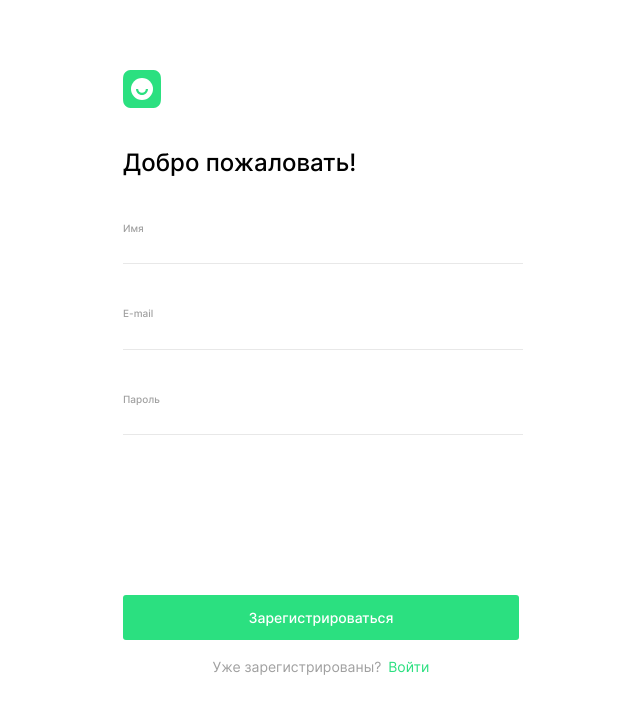
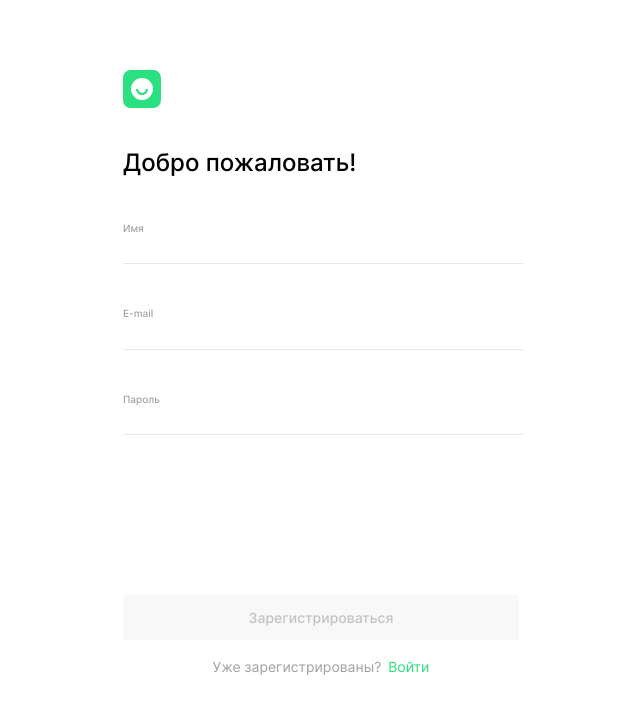
Before and after one commit to Anton-Laid/movies-explorer-frontend, a React (Create React App) app: page /signup in a window 1280 px wide. Shown: the top 714 px of the page, without its empty margins (319-959 px from the left). Built offline with nearby package versions, Linux system fonts and the light colour scheme; no server answers.

Commit message:
исправление 404, несколько мелких багов

```diff
--- a/src/components/App/App.js
+++ b/src/components/App/App.js
@@ -26,7 +26,6 @@ function App() {
   const footerPaths = ['/', '/movies', '/saved-movies'];
   // пользователь
   const [userData, setUserData] = useState({});
-  console.log(userData);
   const [loggedIn, setLoggedIn] = useState(false);
   // попап
   const [popapInfoTooltip, setPopapInfoTooltip] = useState(false);
@@ -49,14 +48,19 @@ function App() {
       .then((res) => {
         setUserData(res);
         setLoggedIn(true);
-        navigate('/movies', { replace: true });
+        navigate(location.pathname);
       })
-      .catch((err) => console.log(err.message));
+      .catch((err) => console.log(err));
   }, []);
 
   useEffect(() => {
     reFetch();
   }, [loggedIn]);
+
+  useEffect(() => {
+    window.addEventListener('resize', checkWindowWidth);
+    handleResize();
+  }, []);
 
   const hendleClosePopup = () => {
     setOpenPupap(!openPopup);
@@ -68,6 +72,10 @@ function App() {
 
   const hendelUpdateMovies = () => {
     reFetch();
+  };
+
+  const reFetch = () => {
+    loggedIn && getMySaveMovies();
   };
 
   const searchMovie = (movieName, isShortFilms) => {
@@ -114,11 +122,6 @@ function App() {
     }
   };
 
-  useEffect(() => {
-    window.addEventListener('resize', checkWindowWidth);
-    handleResize();
-  }, []);
-
   const handleShowMore = () => {
     const foundMovies = JSON.parse(localStorage.getItem('foundMovies'));
     setDataMovies(foundMovies.slice(0, dataMovies.length + moreCards));
@@ -126,10 +129,6 @@ function App() {
 
   const handleSearch = (movieName, isShortFilms) => {
     searchMovie(movieName, isShortFilms);
-  };
-
-  const reFetch = () => {
-    loggedIn && getMySaveMovies();
   };
 
   const getMySaveMovies = () => {
@@ -262,7 +261,7 @@ function App() {
             }
           />
 
-          <Route path="*" element={<NotFoud />} />
+          <Route path="*" element={<NotFoud loggedIn={loggedIn} />} />
         </Routes>
         <NavigationPopup
           openPopup={openPopup}
--- a/src/components/Login/Login.css
+++ b/src/components/Login/Login.css
@@ -70,9 +70,9 @@
   opacity: 0.9;
 }
 
-.login__submit_disabled {
-  background-color: #a0a0a0;
-  cursor: default;
+.login__submit:disabled {
+  background-color: #f8f8f8;
+  color: #c2c2c2;
 }
 
 .login__subtitle {
--- a/src/components/Login/Login.jsx
+++ b/src/components/Login/Login.jsx
@@ -97,7 +97,7 @@ const Login = ({
           {infoMes}
         </span>
         <button
-          className={`login__submit ${isValid ? '' : 'login__submit_disabled'}`}
+          className="login__submit"
           type="submit"
           disabled={!isValid || validateEmail(values.email).invalid}
         >
--- a/src/components/NotFound/NotFoud.css
+++ b/src/components/NotFound/NotFoud.css
@@ -41,6 +41,8 @@
   text-decoration: none;
   cursor: pointer;
   display: block;
+  border: none;
+  background-color: rgba(0, 0, 0, 0);
 }
 
 @media (min-width: 550px) {
--- a/src/components/NotFound/NotFoud.jsx
+++ b/src/components/NotFound/NotFoud.jsx
@@ -1,15 +1,21 @@
 import React from 'react';
-import { Link } from 'react-router-dom';
+import { useNavigate } from 'react-router-dom';
 import './NotFoud.css';
 
-const NotFoud = () => {
+const NotFoud = ({ loggedIn }) => {
+  const navigate = useNavigate();
+
+  const goBack = () => {
+    loggedIn ? navigate(-2) : navigate(-1);
+  };
+
   return (
     <section className="page-not-found">
       <h2 className="page-not-found__code">404</h2>
       <p className="page-not-found__title">Страница не найдена</p>
-      <Link to={'/'} className="page-not-found__button">
+      <button className="page-not-found__button" onClick={goBack}>
         Назад
-      </Link>
+      </button>
     </section>
   );
 };
--- a/src/components/Register/Register.css
+++ b/src/components/Register/Register.css
@@ -84,9 +84,9 @@
   opacity: 0.9;
 }
 
-.register__btn-save_disabled {
-  background-color: #a0a0a0;
-  cursor: default;
+.register__btn-save:disabled {
+  background-color: #f8f8f8;
+  color: #c2c2c2;
 }
 
 .register__paragraph {
--- a/src/components/Register/Register.jsx
+++ b/src/components/Register/Register.jsx
@@ -116,9 +116,7 @@ const Register = ({ setPopapInfoTooltip, setMessage, setLoggedIn }) => {
           {infoMes}
         </span>
         <button
-          className={`register__btn-save ${
-            isValid ? '' : 'register__btn-save_disabled'
-          }`}
+          className="register__btn-save"
           type="submit"
           disabled={
             !isValid ||
```
